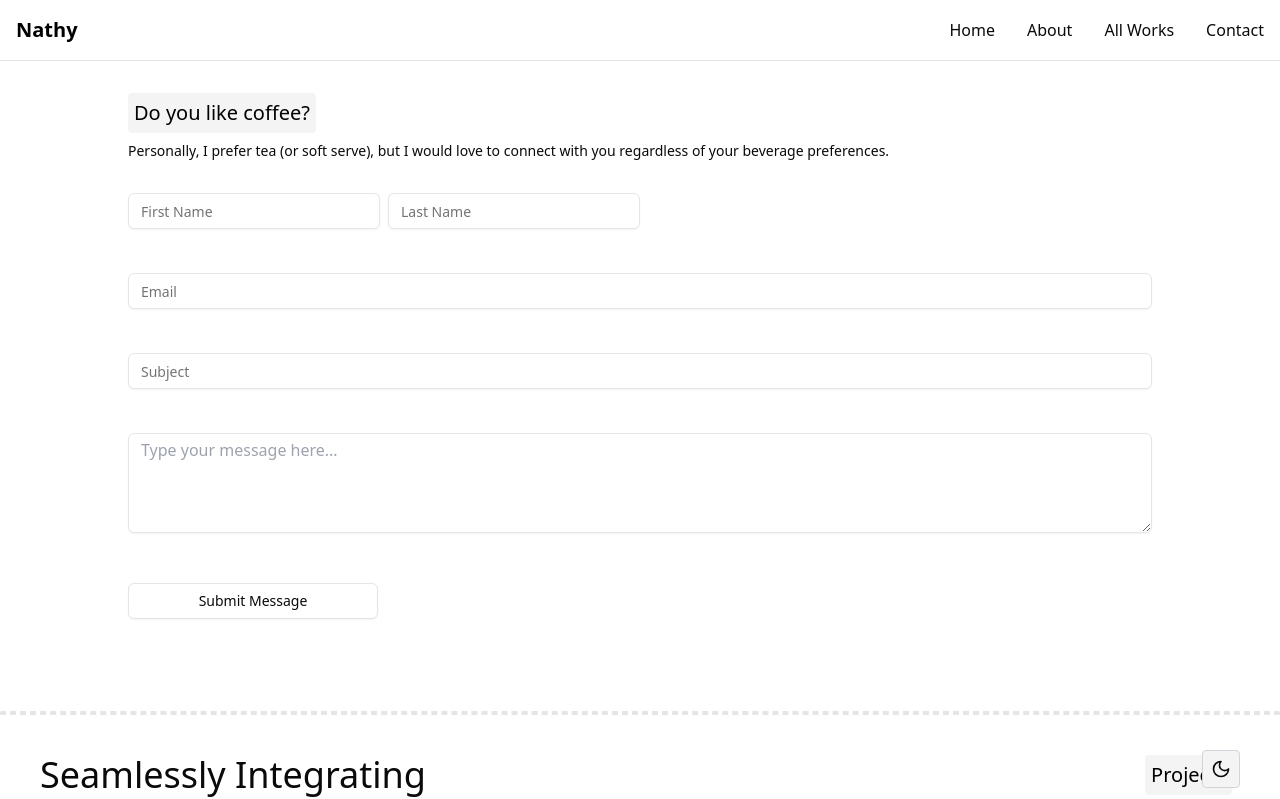
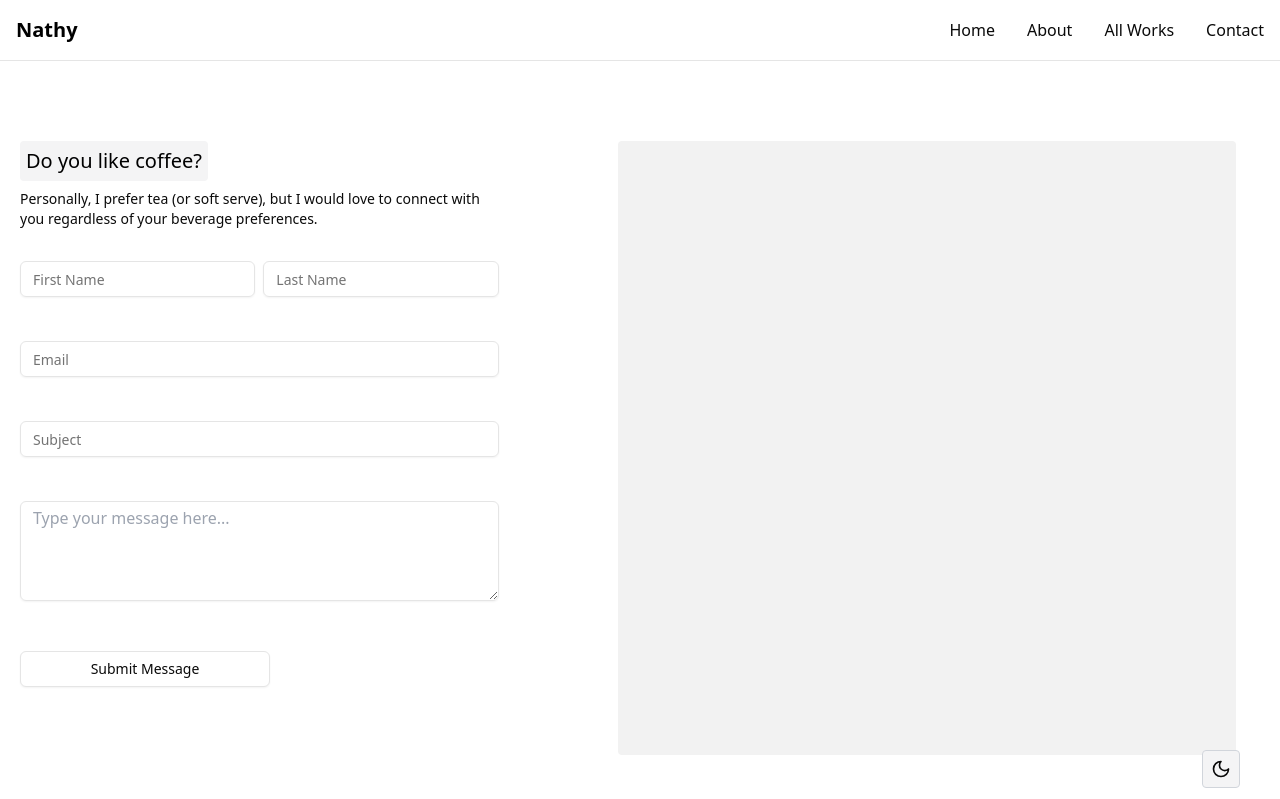
Before and after one commit to nathanieluriri/Portfolio-template, a Next.js app: page /contact in a window 1280 px wide. Shown: the top 799 px of the page. Built offline with nearby package versions, Linux system fonts and the light colour scheme.

Commit message:
added something in the about

```diff
--- a/src/app/contact/page.jsx
+++ b/src/app/contact/page.jsx
@@ -1,40 +1,65 @@
-import { Input } from "@/components/ui/input"
-import { Button } from "@/components/ui/button"
-import { Padding } from "@/components/padding"
-export default function Page(){
+import { Input } from "@/components/ui/input";
+import { Button } from "@/components/ui/button";
+import { Padding } from "@/components/padding";
+import { Skeleton } from "@/components/ui/skeleton";
+export default function Page() {
   return (
     <>
-    <div className="flex flex-col w-4/5 justify-center justify-self-center gap-2" >
+      <Padding />
+      <Padding />
+      <div className="md:w-full md:flex md:flex-row-reverse justify-center justify-self-center ">
+        <Skeleton className="md:w-3/6 transition-all duration-1000 dark:bg-zinc-900  md:h-full rounded  md:mr-11" />
+        <div className=" md:flex flex-col md:w-3/6 pl-5 ">
+          <div className="md:flex md:flex-col md:w-full">
+            <div className="flex flex-col w-4/5 justify-center justify-self-center gap-2">
               <h1 className=" transition-all duration-100 bg-zinc-100 text-black text-xl font-medium me-2 px-1.5 py-1.5 rounded dark:bg-zinc-900 dark:text-white w-fit">
                 Do you like coffee?
               </h1>
-       <h4 className="transition-all duration-100 text-sm">
-       Personally, I prefer tea (or soft serve), but I would love to connect with you regardless of your beverage preferences.
+              <h4 className="transition-all duration-100 text-sm max-w-[550px]">
+                Personally, I prefer tea (or soft serve), but I would love to
+                connect with you regardless of your beverage preferences.
               </h4>
-       <Padding/>
+              <Padding />
             </div>
-       <div className="flex flex-col w-4/5 justify-center justify-self-center gap-11" >
-
-       <NameField/>
-        <EmailField/>
-        <SubjectField/>
-        <Message/>
-        <SubmitButton/>
-        <Padding/>
+            <div className="flex flex-col w-4/5 justify-center justify-self-center gap-11">
+              <NameField />
+              <EmailField />
+              <SubjectField />
+              <Message />
+              <SubmitButton />
+              <Padding />
             </div>
+          </div>
+        </div>
+      </div>
+      <Padding />
+      <Padding />
+      <Padding />
+      <Padding />
     </>
-    )
+  );
 }
 
 export function SubmitButton() {
-  return <Button className="max-w-[250px]" variant="outline">Submit Message</Button>
+  return (
+    <Button className="max-w-[250px]" variant="outline">
+      Submit Message
+    </Button>
+  );
 }
 
 export function EmailField() {
-  return <Input type="email" placeholder="Email" />
+  return <Input type="email" placeholder="Email" className="max-w-[550px]" />;
 }
 export function SubjectField() {
-    return <Input name="Subject" type="Subject" placeholder="Subject" />
+  return (
+    <Input
+      name="Subject"
+      type="Subject"
+      placeholder="Subject"
+      className="max-w-[550px]"
+    />
+  );
 }
 
 export function NameField() {
@@ -43,14 +68,17 @@ export function NameField() {
       <Input name="FirstName" type="FirstName" placeholder="First Name" />
       <Input name="LastName" type="LastName" placeholder="Last Name" />
     </div>
-    )
+  );
 }
 
-
-
-
 export function Message() {
-    return (<div className=" ">
-        <textarea name="Message" placeholder="Type your message here..." className=" disabled:cursor-not-allowed disabled:opacity-50  w-full min-h-[100px] bg-transparent rounded-md border border-input px-3 py-1 text-base shadow-sm " />
-    </div>)
+  return (
+    <div className=" ">
+      <textarea
+        name="Message"
+        placeholder="Type your message here..."
+        className=" disabled:cursor-not-allowed disabled:opacity-50  w-full max-w-[550px] min-h-[100px] bg-transparent rounded-md border border-input px-3 py-1 text-base shadow-sm "
+      />
+    </div>
+  );
 }
--- a/src/components/navBar.jsx
+++ b/src/components/navBar.jsx
@@ -3,7 +3,7 @@ import {MobileNavBar} from "@/components/mobileNav"
 import {DesktopNav} from "@/components/desktopNav"
 export function Navbar() {
   return (
-    <nav className="flex items-center justify-between p-4 border-b transition-all duration-75">
+    <nav className=" sticky top-0 bg-white dark:bg-black z-50 flex items-center justify-between p-4 border-b transition-all duration-75">
       {/* Left: Logo */}
       <TransitionLink
         href="/"
```
Lines whose indentation alone changed are shown as unchanged.
